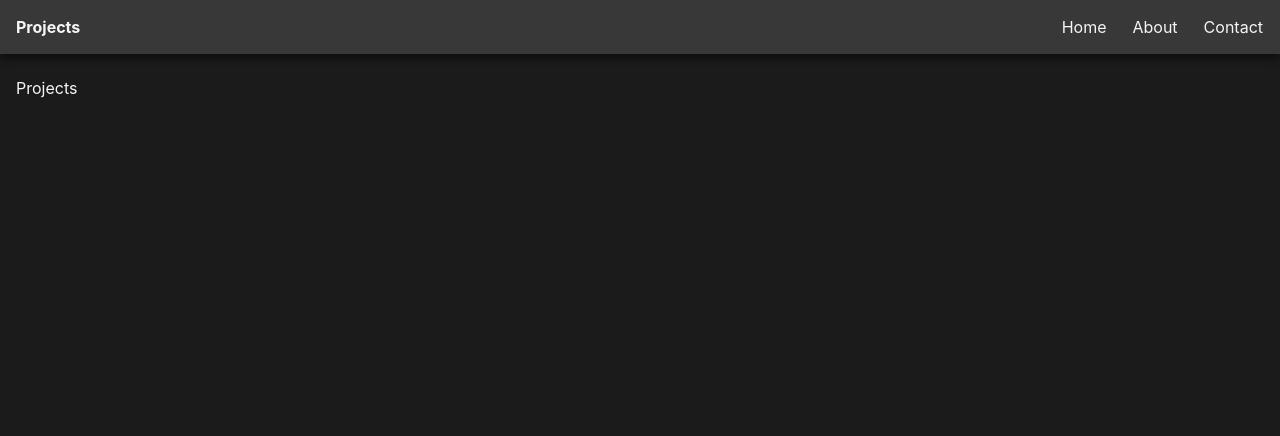
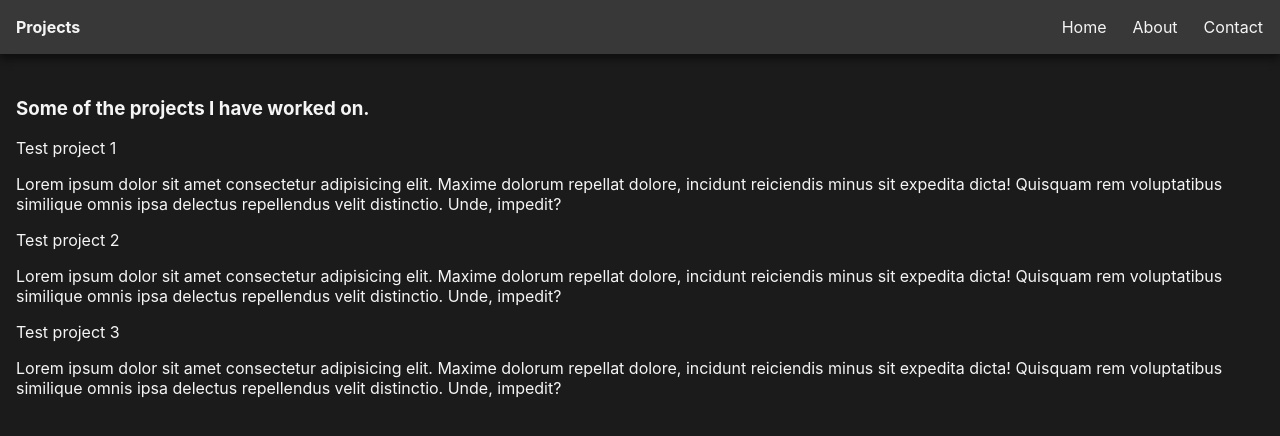
Before and after one commit to valentinminkov/folio, a React (Create React App) app: page /projects in a window 1280 px wide. Shown: the top 436 px of the page. Built offline with nearby package versions, Linux system fonts and the light colour scheme.

Commit message:
add placeholder data. add placeholder image

```diff
--- /dev/null
+++ b/src/components/Button/Button.jsx
@@ -0,0 +1,10 @@
+import classNames from "classnames/bind";
+import styles from "./Button.module.scss";
+
+export default function Button({ children, onClick = () => {}, className }) {
+  return (
+    <button onClick={onClick} className={classNames(styles.btn, className)}>
+      {children}
+    </button>
+  );
+}
--- /dev/null
+++ b/src/components/Button/Button.module.scss
@@ -0,0 +1,3 @@
+.btn {
+  padding: 8px;
+}
--- a/src/components/Image/Image.jsx
+++ b/src/components/Image/Image.jsx
@@ -1,3 +1,3 @@
-export default function Image(src, alt) {
-  return <img src={src} alt={alt} />;
+export default function Image({ src, alt, className }) {
+  return <img src={src} alt={alt} className={className} />;
 }
--- a/src/pages/About/About.js
+++ b/src/pages/About/About.js
@@ -1,9 +1,17 @@
-import React from 'react';
+import React from "react";
+import Image from "../../components/Image/Image";
+import styles from "./About.module.scss";
 
 export default function About() {
   return (
     <div>
-      About
+      <div className={styles.introductionContainer}>
+        <Image src={"/images/me.jpeg"} alt="me" className={styles.portrait} />
+        <span>
+          Lorem ipsum dolor sit amet consectetur adipisicing elit. Ipsum dicta
+          nisi quos eum deleniti suscipit.
+        </span>
+      </div>
     </div>
   );
 }
--- /dev/null
+++ b/src/pages/About/About.module.scss
@@ -0,0 +1,14 @@
+@import "src/styles/_variables.scss";
+
+.introductionContainer {
+  width: 50%;
+  display: flex;
+
+  .portrait {
+    max-height: 200px;
+    border-radius: 2px;
+    border: solid 2px $onyx;
+    padding: 1px;
+    margin-right: 10px;
+  }
+}
--- a/src/pages/Contact/Contact.js
+++ b/src/pages/Contact/Contact.js
@@ -1,9 +1,22 @@
-import React from 'react';
+import React from "react";
+import styles from "./Contact.module.scss";
+import Button from "../../components/Button/Button";
 
 export default function Contact() {
   return (
     <div>
-      Contact
+      <p>Get in touch!</p>
+      <div className={styles.contactContainer}>
+        <textarea rows="4" cols="50"></textarea>
+        <Button
+        className={styles.btn}
+          onClick={() => {
+            console.log("click");
+          }}
+        >
+          Send
+        </Button>
+      </div>
     </div>
   );
 }
--- /dev/null
+++ b/src/pages/Contact/Contact.module.scss
@@ -0,0 +1,6 @@
+.contactContainer {
+  display: flex;
+  flex-direction: column;
+  max-width: 50%;
+  .btn {margin-top: 8px;}
+}
--- a/src/pages/Home/Home.js
+++ b/src/pages/Home/Home.js
@@ -1,13 +1,12 @@
 import React from "react";
-import Image from "../../components/Image/Image";
+import styles from "./Home.module.scss";
 
 export default function Home() {
   return (
-    <div>
-      <Image src={"/images/me.jpeg"} />
-      Lorem ipsum dolor sit amet consectetur adipisicing elit. Ipsum dicta nisi
-      quos eum deleniti suscipit repellat culpa, autem saepe, iusto cum
-      reiciendis itaque magni delectus tempora placeat alias corrupti possimus.
+    <div className={styles.container}>
+      Lorem, ipsum dolor sit amet consectetur adipisicing elit. Quia iure minus
+      suscipit atque dignissimos exercitationem quibusdam obcaecati hic ex odio
+      quas, repellendus molestias error quaerat sint repellat ea ad natus.
     </div>
   );
 }
--- /dev/null
+++ b/src/pages/Home/Home.module.scss
@@ -0,0 +1,6 @@
+@import "src/styles/_variables.scss";
+
+.container {
+  display: flex;
+  column-gap: 10px;
+}
--- a/src/pages/Projects/Projects.js
+++ b/src/pages/Projects/Projects.js
@@ -1,9 +1,35 @@
-import React from 'react';
+import React from "react";
+import styles from "./Projects.module.scss";
 
+const dummyProjects = [
+  {
+    name: "Test project",
+    description:
+      "Lorem ipsum dolor sit amet consectetur adipisicing elit. Maxime dolorum repellat dolore, incidunt reiciendis minus sit expedita dicta! Quisquam rem voluptatibus similique omnis ipsa delectus repellendus velit distinctio. Unde, impedit?",
+  },
+  {
+    name: "Test project",
+    description:
+      "Lorem ipsum dolor sit amet consectetur adipisicing elit. Maxime dolorum repellat dolore, incidunt reiciendis minus sit expedita dicta! Quisquam rem voluptatibus similique omnis ipsa delectus repellendus velit distinctio. Unde, impedit?",
+  },
+  {
+    name: "Test project",
+    description:
+      "Lorem ipsum dolor sit amet consectetur adipisicing elit. Maxime dolorum repellat dolore, incidunt reiciendis minus sit expedita dicta! Quisquam rem voluptatibus similique omnis ipsa delectus repellendus velit distinctio. Unde, impedit?",
+  },
+];
 export default function Projects() {
   return (
     <div>
-      Projects
+      <h3>Some of the projects I have worked on.</h3>
+      {dummyProjects.map(({ name, description }, i) => (
+        <div className={styles.project}>
+          <p>
+            {name} {i+1}
+          </p>
+          <p>{description}</p>
+        </div>
+      ))}
     </div>
   );
 }
```
Also changed, not shown: src/pages/Projects/Projects.module.scss (added).
